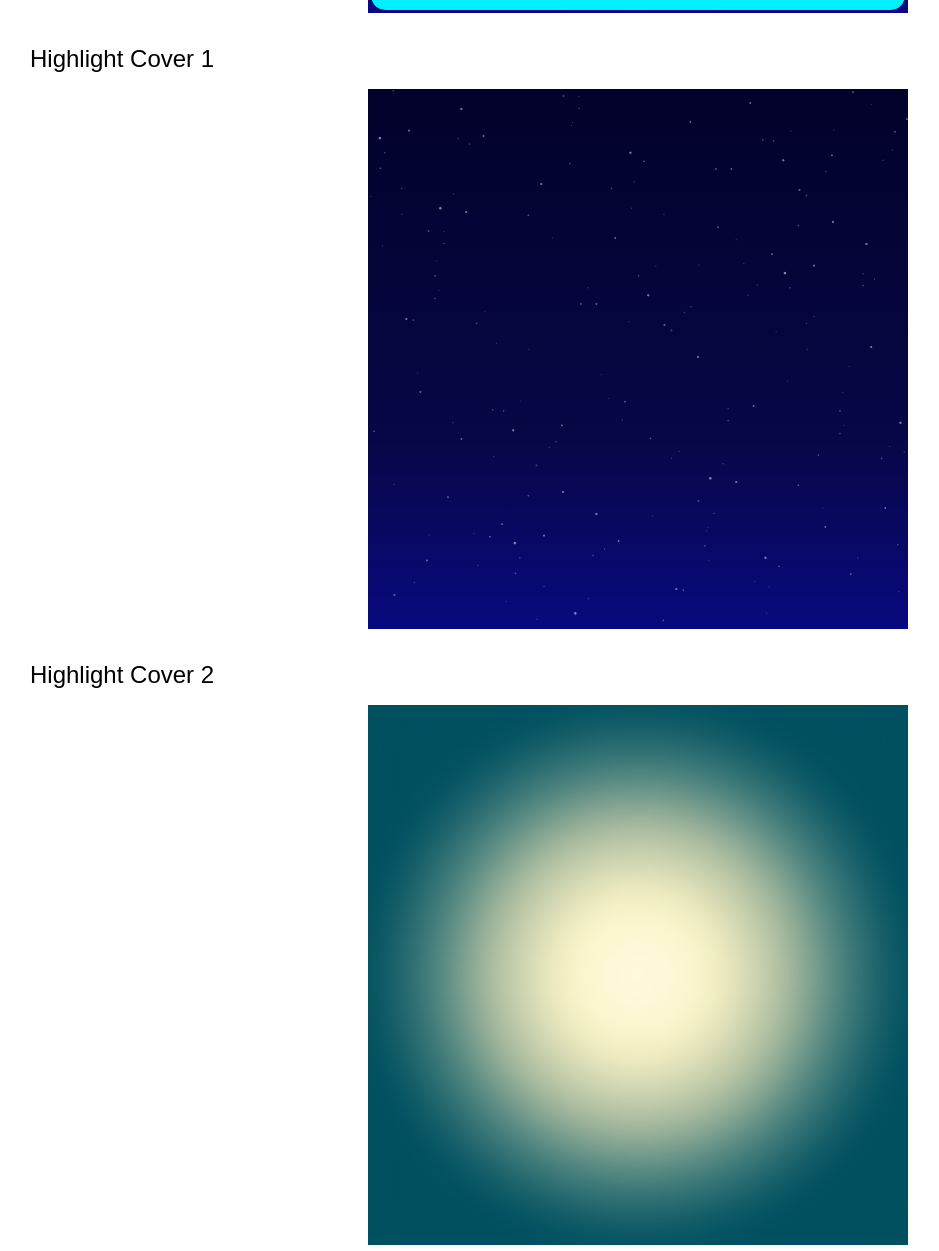
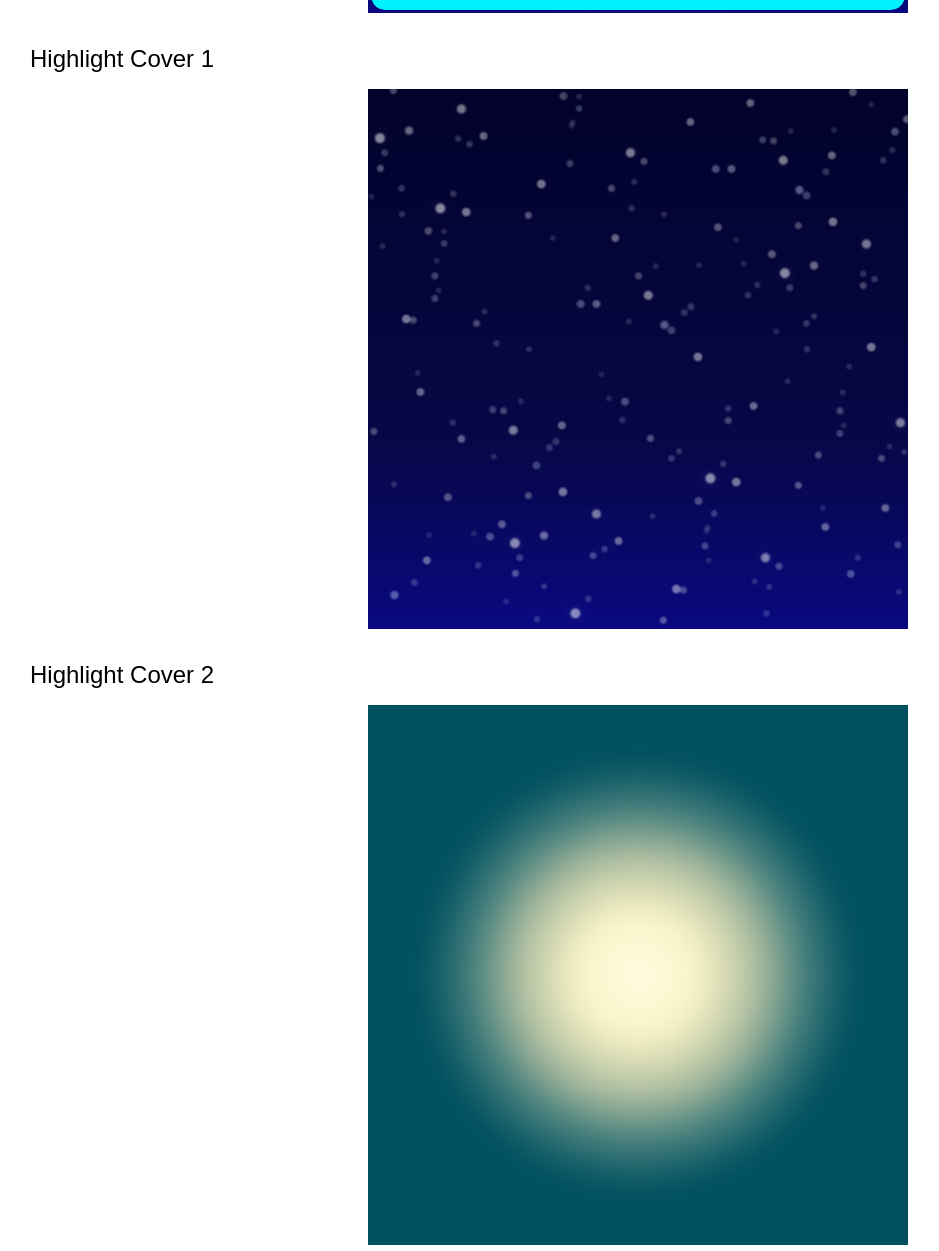
Before and after one commit to DevifyDev/devify-assets, a plain HTML site: page index.html in a window 1280 px wide. Shown: the part 7189-8440 px from the top of the page, without its empty margins (2-941 px from the left). Drawn offline with Linux system fonts and the light colour scheme.

Commit message:
Added Highlight Cover 1 & 2

```diff
--- a/data.js
+++ b/data.js
@@ -112,7 +112,7 @@ const highlightStars = [[0, 0], [50, 50], [25, 75]].map(([offsetX, offsetY]) =>
 ).join(', ');
 document.querySelector('.highlight-cover-1')?.style.setProperty(
   '--stars',
-  highlightStars
+  highlightStars.replace(/([\d.]+)px/g, (_, radius) => `${Number(radius) * 4}px`)
 );
 document.querySelector('.post')?.style.setProperty(
   '--stars',
--- a/styles.css
+++ b/styles.css
@@ -1136,5 +1136,7 @@ h1 {
   );
   /* Blend the color transitions into a soft glow over the teal base. */
   filter: blur(18px);
+  /* Reduce the glow by 15%, then another 5%, preserving its proportions. */
+  transform: scale(0.8075);
   pointer-events: none;
 }
```
